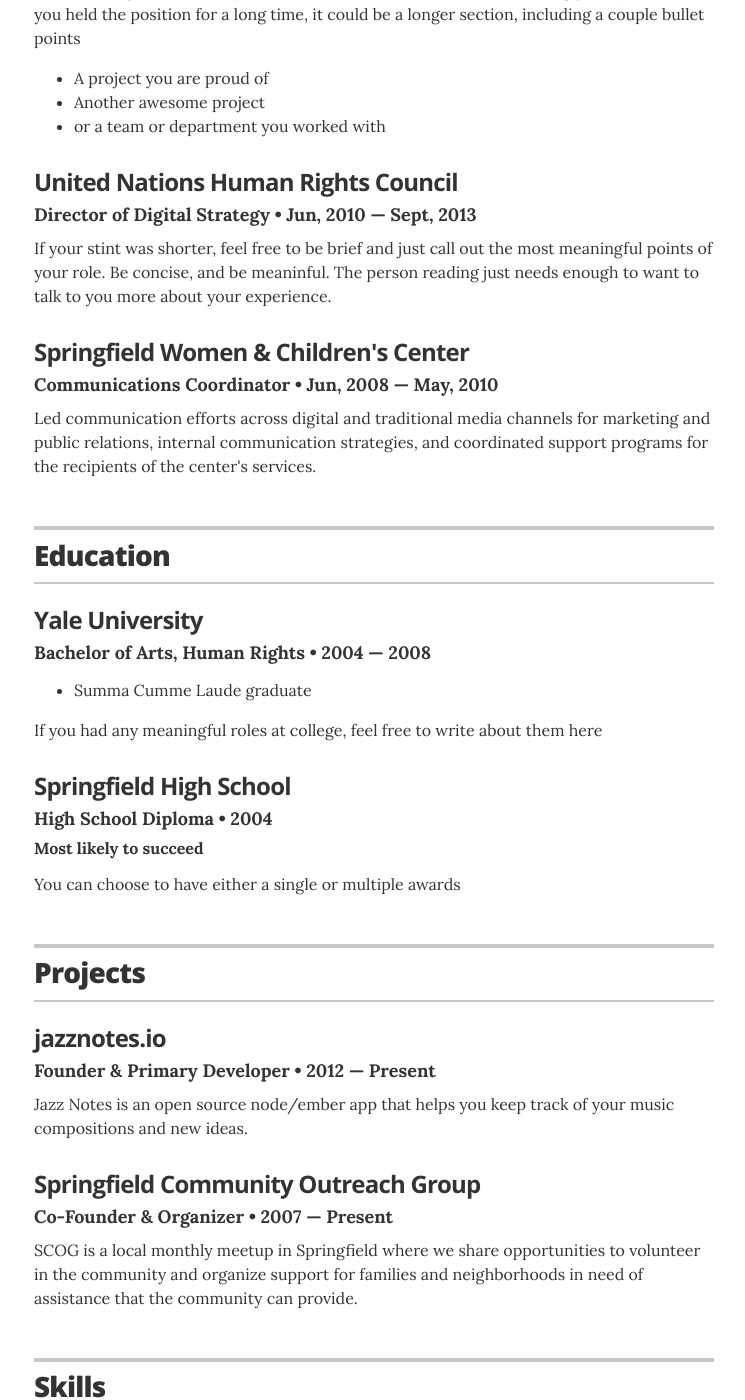
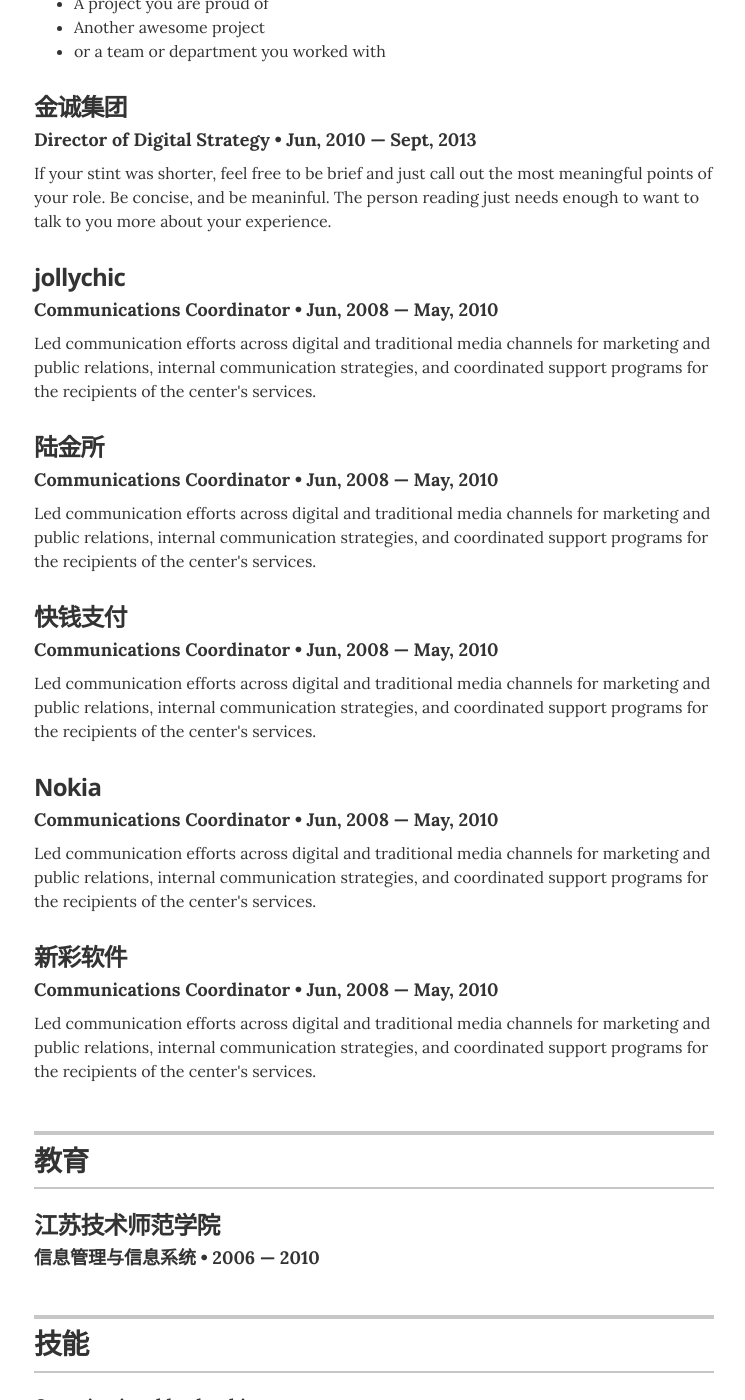
Before and after one commit to xiangfei/myresume, a Jekyll site: the page built from index.html, in a window 1280 px wide and 1400 px high, scrolled down 690 px. Shown: the whole window, without its empty margins (266-1011 px from the left). Built offline with Jekyll 4.4.1, drawn with Linux system fonts in a browser that asks for light colours; some of the changed text lies outside the part shown.

Commit message:
update interests

```diff
--- a/_config.yml
+++ b/_config.yml
@@ -10,20 +10,20 @@
 
 # Resume settings
 resume_avatar:                  "true"
-resume_name:                    "Lisa M. Simpson"
-resume_title:                   "VP of Global Communications"
+resume_name:                    "相飞"
+resume_title:                   "运维开发"
 
 # used for the contact button in _layouts/resume.html
-resume_contact_email:           "lisasimpson@youremailaddress.com"
+resume_contact_email:           "1320959247@qq.com"
 
 # the next two items are used for schema itemprops in _layouts/resume.html
-resume_contact_telephone:       "555-7334"
-resume_contact_address:         "742 Evergreen Terrace, Springfield"
+resume_contact_telephone:       "13388420160"
+resume_contact_address:         "杭州"
 
 resume_header_contact_info:     "742 Evergreen Terrace, Springfield • 555-7334 • lisasimpson@youremailaddress.com"
 display_header_contact_info:    "false"
 
-resume_header_intro: "<p>This is the executive summary. You should write a few brief, concise, and meaningful sentences about yourself from a professional context, and your immediate career goals. Make the length appropriate for your needs, but keep it brief and concise</p>"
+resume_header_intro: "<p>4年运维经验,熟悉tomcat, jboss, nginx ,kafka, mysql , zookeeper, redis ,lvs , openstack , opennebula ,ceph , kvm , k8s 。5年开发经验擅长ruby ,python  ,jquery , vue.js ,java(开始工作3年用过,其他时间都是python和ruby)</p>"
 
 # use "yes" to display the email contact button,
 # "no" to display an "I'm not looking for work" message,
@@ -35,25 +35,25 @@
 # comment out to hide
 resume_section_experience:      true
 resume_section_education:       true
-resume_section_projects:        true
+resume_section_projects:        false
 resume_section_skills:          true
-resume_section_recognition:     true
-resume_section_links:           true
-resume_section_associations:    true
-# resume_section_interests:       true
+resume_section_recognition:     false
+resume_section_links:           false
+resume_section_associations:    false
+resume_section_interests:       true
 
 # Resume social links
 # uncomment the options you wish to display, and add your own URL
 resume_social_links:
-  resume_github_url:            "https://github.com/jglovier/resume-template"
-  resume_twitter_url:           "http://twitter.com/jglovier"
-  resume_dribbble_url:          "https://dribbble.com/jag"
+  resume_github_url:            "https://xiangfei.github.io/"
+  #resume_twitter_url:           "http://twitter.com/jglovier"
+  #resume_dribbble_url:          "https://dribbble.com/jag"
   # resume_facebook_url:          "insert Facebook URL here"
-  resume_linkedin_url:          "https://www.linkedin.com/in/joelglovier"
+  #resume_linkedin_url:          "https://www.linkedin.com/in/joelglovier"
   # resume_instagram_url:         "insert your Instagram URL here"
-  resume_website_url:           "http://joelglovier.com"
-  resume_medium_url:            "https://medium.com/@jglovier"
-resume_print_social_links:      true
+  #resume_website_url:           "http://joelglovier.com"
+  #resume_medium_url:            "https://medium.com/@jglovier"
+resume_print_social_links:      false
 
 # Design settings
 resume_theme:                   default
--- a/_data/education.yml
+++ b/_data/education.yml
@@ -1,13 +1,8 @@
 # Degree
-- degree: Bachelor of Arts, Human Rights
-  uni: Yale University
-  year: 2004 &mdash; 2008
-  awards:
-    - award: Summa Cumme Laude graduate
-  summary: If you had any meaningful roles at college, feel free to write about them here
-
-- degree: High School Diploma
-  uni: Springfield High School
-  year: 2004
-  award: Most likely to succeed
-  summary: You can choose to have either a single or multiple awards
+- degree: 信息管理与信息系统
+  uni: 江苏技术师范学院
+  year: 2006 &mdash; 2010
+#  awards:
+ #   - award: Summa Cumme Laude graduate
+  summary: ""
+#If you had any meaningful roles at college, feel free to write about them here
--- a/_data/experience.yml
+++ b/_data/experience.yml
@@ -1,19 +1,41 @@
 # Jobs
 # VP of Global Communications
-- company: Springfield International Human Rights Outreach
-  position: VP of Global Communications
-  duration: Oct, 2013 &mdash; Present
-  summary: Write about your core competencies in one or two sentences describing your position. If you held the position for a long time, it could be a longer section, including a couple bullet points	<ul class="resume-item-list"><li>A project you are proud of</li><li>Another awesome project</li><li>or a team or department you worked with</li></ul>
+- company:  浙江公众信息
+  position: 运维开发
+  duration: 2018-07 &mdash; Now
+  summary: 维护公司的open stack, opennebula 环境. ,开发监控平台,自动化运维平台 <ul class="resume-item-list"><li>A project you are proud of</li><li>Another awesome project</li><li>or a team or department you worked with</li></ul>
 
 # Director of Digital Stratgy
-- company: United Nations Human Rights Council
+- company: 金诚集团
   position: Director of Digital Strategy
   duration:  Jun, 2010 &mdash; Sept, 2013
   summary: If your stint was shorter, feel free to be brief and just call out the most meaningful points of your role. Be concise, and be meaninful. The person reading just needs enough to want to talk to you more about your experience.
 
 
 # Communications Coordinator
-- company: Springfield Women & Children's Center
+- company: jollychic
   position: Communications Coordinator
   duration:   Jun, 2008  &mdash; May, 2010
   summary: Led communication efforts across digital and traditional media channels for marketing and public relations, internal communication strategies, and coordinated support programs for the recipients of the center's services.
+
+
+- company: 陆金所
+  position: Communications Coordinator
+  duration:   Jun, 2008  &mdash; May, 2010
+  summary: Led communication efforts across digital and traditional media channels for marketing and public relations, internal communication strategies, and coordinated support programs for the recipients of the center's services.
+
+- company: 快钱支付
+  position: Communications Coordinator
+  duration:   Jun, 2008  &mdash; May, 2010
+  summary: Led communication efforts across digital and traditional media channels for marketing and public relations, internal communication strategies, and coordinated support programs for the recipients of the center's services.
+
+- company: Nokia
+  position: Communications Coordinator
+  duration:   Jun, 2008  &mdash; May, 2010
+  summary: Led communication efforts across digital and traditional media channels for marketing and public relations, internal communication strategies, and coordinated support programs for the recipients of the center's services.
+
+
+- company: 新彩软件
+  position: Communications Coordinator
+  duration:   Jun, 2008  &mdash; May, 2010
+  summary: Led communication efforts across digital and traditional media channels for marketing and public relations, internal communication strategies, and coordinated support programs for the recipients of the center's services.
--- a/_data/interests.yml
+++ b/_data/interests.yml
@@ -1,4 +1,4 @@
 # Interests
-- description: Human rights and world affairs
-- description: Music (baritone saxiphonist)
-- description: Linguistics
+- description: 音乐
+- description: 打牌
+- description: 学习
--- a/_layouts/resume.html
+++ b/_layouts/resume.html
@@ -40,7 +40,7 @@
         </div>
 
         {% if site.resume_looking_for_work == 'yes' %}
-        <a href="mailto:{{ site.resume_contact_email }}" class="contact-button no-print" itemprop="email">Contact me</a>
+        <a href="mailto:{{ site.resume_contact_email }}" class="contact-button no-print" itemprop="email">邮件</a>
         {% elsif site.resume_looking_for_work == 'no' %}
         <a class="contact-button not-looking no-print">I'm not looking for work right now.</a>
         {% else %}
@@ -73,7 +73,7 @@
       <!-- begin Education -->
       <section class="content-section">
         <header class="section-header">
-          <h2>Education</h2>
+          <h2>教育</h2>
         </header>
 
         {% for education in site.data.education %}
@@ -101,7 +101,7 @@
       <!-- begin Projects -->
       <section class="content-section">
         <header class="section-header">
-          <h2>Projects</h2>
+          <h2>项目</h2>
         </header>
 
         {% for project in site.data.projects %}
@@ -122,7 +122,7 @@
       <section class="content-section">
 
         <header class="section-header">
-          <h2>Skills</h2>
+          <h2>技能</h2>
         </header>
         {% for skill in site.data.skills %}
         <div class="resume-item">
@@ -232,8 +232,8 @@
       {% endif %}
 
       <footer class="page-footer">
-        <p class="footer-line">Made by <a href="http://twitter.com/jglovier">@jglovier</a>. Fork me on <a href="https://github.com/jglovier/resume-template">GitHub</a>.</p>
-        <p class="footer-line">If this is your live resume, you can modify or remove this part. ;-)</p>
+        <p class="footer-line">Made by <a href="https://xiangfei.github.io">@xiangfei</a>. Fork me on <a href="https://github.com/xiangfei">GitHub</a>.</p>
+        <!--p class="footer-line">If this is your live resume, you can modify or remove this part. ;-)</p-->
       </footer>
 
     </div>
```
Also changed, not shown: other parts of _layouts/resume.html (+3 -3 lines).
